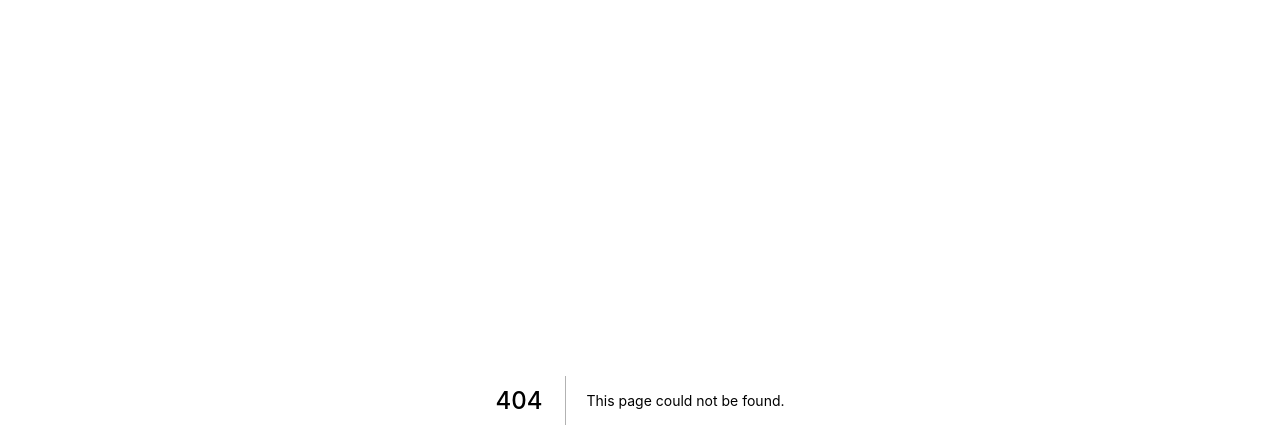
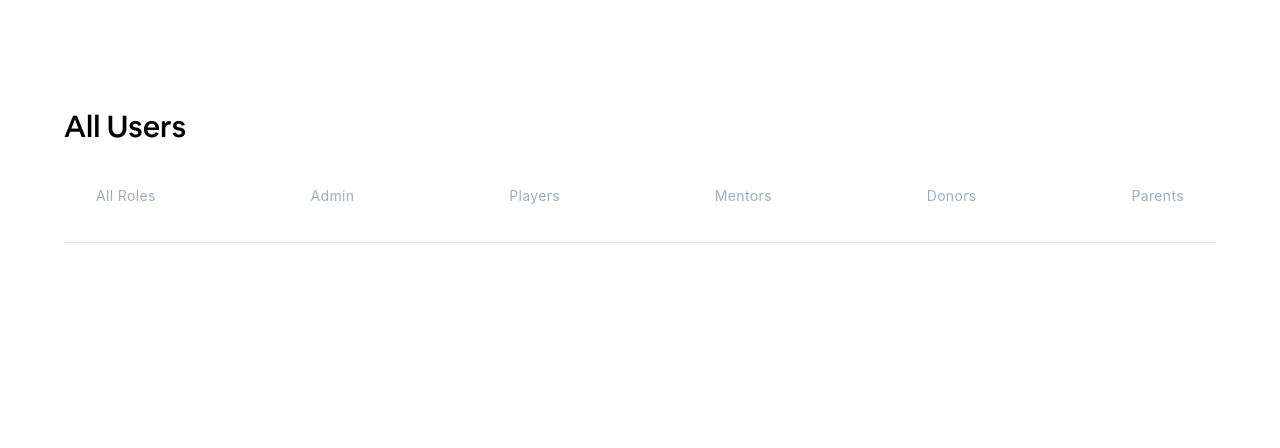
Before and after one commit to calblueprint/ogsc, a Next.js app: page /adminDashboard in a window 1280 px wide. Before the commit this address had no page. Shown: the top 448 px of the page. Built offline with nearby package versions, Linux system fonts and the light colour scheme.

Commit message:
Completed navbar for admin dashboard

```diff
--- /dev/null
+++ b/pages/adminDashboard.tsx
@@ -0,0 +1,48 @@
+import { useState } from "react";
+
+const AdminNavbar: React.FunctionComponent = () => {
+  const [title, setTitle] = useState("All Users");
+  const Button = (category: string): unknown => {
+    return (
+      <button
+        type="button"
+        className={
+          title === category
+            ? "bg-gray-200 py-3 px-8 rounded-full font-bold tracking-wide"
+            : "py-3 px-8 rounded-full text-gray-500 tracking-wide"
+        }
+        onClick={() => {
+          setTitle(category);
+        }}
+      >
+        {category}
+      </button>
+    );
+  };
+  return (
+    <div>
+      <div className="flex flex-row justify-between text-sm text-center">
+        {Button("All Roles")}
+        {Button("Admin")}
+        {Button("Players")}
+        {Button("Mentors")}
+        {Button("Donors")}
+        {Button("Parents")}
+      </div>
+    </div>
+  );
+};
+
+const AdminView: React.FunctionComponent = () => (
+  <div className="flex mt-20 flex-wrap space-y-6 flex-col mx-16">
+    <div className="header flex">
+      <div className="player-info grid grid-rows-1">
+        <p className="pt-6 text-3xl font-display font-medium">All Users</p>
+      </div>
+    </div>
+    {AdminNavbar({})}
+    <hr />
+  </div>
+);
+
+export default AdminView;
--- a/styles/globals.css
+++ b/styles/globals.css
@@ -18,3 +18,10 @@ a {
 * {
   box-sizing: border-box;
 }
+
+@font-face {
+  font-family: "Airbnb Cereal App";
+  src: url("../fonts/AirbnbCereal-Medium.ttf") format("truetype");
+  font-weight: normal;
+  font-style: normal;
+}
--- a/tailwind.config.js
+++ b/tailwind.config.js
@@ -6,6 +6,9 @@ module.exports = {
   purge: [],
   theme: {
     extend: {},
+    fontFamily: {
+      display: ["Airbnb Cereal App"],
+    },
   },
   variants: {},
   plugins: [],
```
Also changed, not shown: fonts/AirbnbCereal-Medium.ttf (added).
